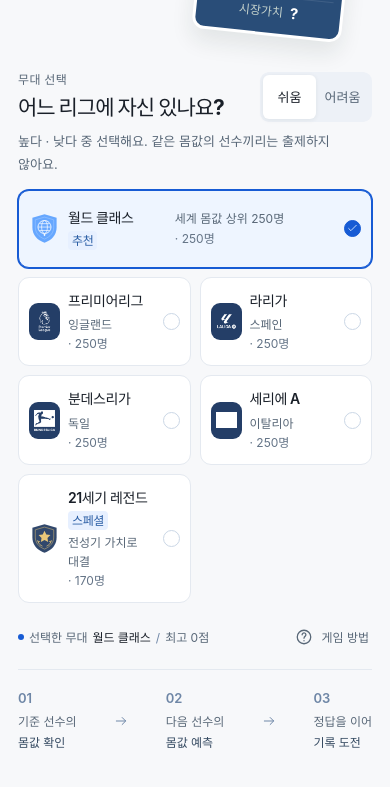
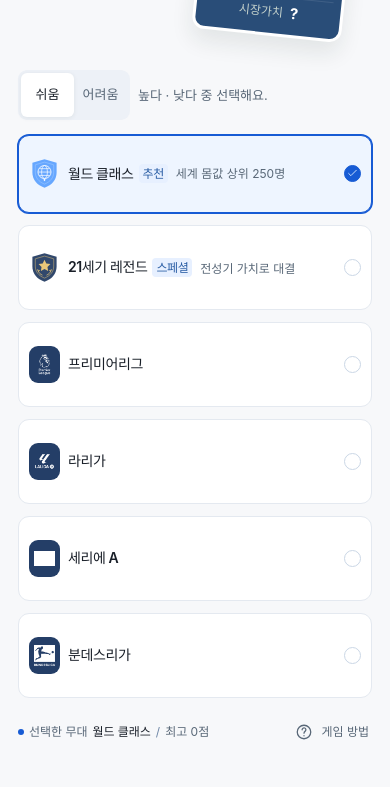
Before and after one commit to vivala0519/WhatsMyValue, a React (Vite) app: page / in a window 390 px wide. Shown: the part 467-1254 px from the top of the page. Built offline with nearby package versions, Linux system fonts and the light colour scheme; grey boxes are pictures that could not be loaded.

Commit message:
ui 개선

```diff
--- a/src/App.tsx
+++ b/src/App.tsx
@@ -190,15 +190,14 @@
                 </section>
                 <section className="edition-section" aria-labelledby="edition-title">
                     <div className="section-heading">
-                        <div><p className="eyebrow muted">무대 선택</p><h2 id="edition-title">어느 리그에 자신 있나요?</h2></div>
                         <div className="difficulty-control" role="group" aria-label="난이도">
                             <button aria-pressed={difficulty === 'easy'} onClick={() => setDifficulty('easy')}>쉬움
                             </button>
                             <button aria-pressed={difficulty === 'hard'} onClick={() => setDifficulty('hard')}>어려움
                             </button>
                         </div>
+                        <span className="difficulty-hint">{difficulty === 'easy' ? '높다 · 낮다 중 선택해요.' : '높다 · 같다 · 낮다 중 선택해요.'}</span>
                     </div>
-                    <p className="difficulty-hint">{difficulty === 'easy' ? '높다 · 낮다 중 선택해요. 같은 몸값의 선수끼리는 출제하지 않아요.' : '높다 · 같다 · 낮다 중 선택해요. 같은 몸값도 정확히 맞혀야 해요.'}</p>
                     <div className="edition-grid">{editions.map(item => <button key={item.id}
                                                                                 className={`edition-card ${edition === item.id ? 'selected' : ''}`}
                                                                                 onClick={() => setEdition(item.id)}
@@ -206,7 +205,7 @@
                         <LeagueMark edition={item.id} mark={item.mark} color={item.color}/><span
                         className="edition-info"><span className="edition-name">{item.name}{item.tag &&
                         <span className="edition-tag">{item.tag}</span>}</span><span
-                        className="edition-meta">{item.subtitle} <span>· {getPool(item.id).length}명</span></span></span>
+                        className="edition-meta">{item.subtitle}</span></span>
                         <span className="selection-indicator">{edition === item.id &&
                             <Icon name="check" size={16}/>}</span>
                     </button>)}</div>
@@ -216,13 +215,6 @@
                             방법
                         </button>
                     </div>
-                </section>
-                <section className="how-strip" aria-label="게임 진행 방법">
-                    <div><span>01</span><p>기준 선수의 <strong>몸값 확인</strong></p></div>
-                    <Icon name="arrow" size={18}/>
-                    <div><span>02</span><p>다음 선수의 <strong>몸값 예측</strong></p></div>
-                    <Icon name="arrow" size={18}/>
-                    <div><span>03</span><p>정답을 이어 <strong>기록 도전</strong></p></div>
                 </section>
             </>}
 
--- a/src/data.ts
+++ b/src/data.ts
@@ -14,11 +14,11 @@
 export const DATA_LABEL = 'Transfermarkt 게임 데이터 · 2026.10.29 수집'
 export const editions: Edition[] = [
   { id: 'world', name: '월드 클래스', subtitle: '세계 몸값 상위 250명', mark: 'WC', color: '#bce878', tag: '추천' },
-  { id: 'premier', name: '프리미어리그', subtitle: '잉글랜드', mark: 'PL', color: '#cbb5ef' },
-  { id: 'laliga', name: '라리가', subtitle: '스페인', mark: 'LL', color: '#f4a58e' },
-  { id: 'bundesliga', name: '분데스리가', subtitle: '독일', mark: 'BL', color: '#ed9da4' },
-  { id: 'seriea', name: '세리에 A', subtitle: '이탈리아', mark: 'SA', color: '#96c9e6' },
   { id: 'legends', name: '21세기 레전드', subtitle: '전성기 가치로 대결', mark: 'LG', color: '#dbca9a', tag: '스페셜' },
+  { id: 'premier', name: '프리미어리그', subtitle: '', mark: 'PL', color: '#cbb5ef' },
+  { id: 'laliga', name: '라리가', subtitle: '', mark: 'LL', color: '#f4a58e' },
+  { id: 'seriea', name: '세리에 A', subtitle: '', mark: 'SA', color: '#96c9e6' },
+  { id: 'bundesliga', name: '분데스리가', subtitle: '', mark: 'BL', color: '#ed9da4' },
 ]
 interface SourcePlayer { id: number; name: string; value: number; club: string; image: string; year?: number }
 const translations = localized as Record<string, { id: string; name: string; number: number; shirt: string; accent: string }>
--- a/src/styles.css
+++ b/src/styles.css
@@ -94,15 +94,21 @@
 .preview-vs { display: grid; place-items: center; position: absolute; top: 46%; left: 50%; transform: translate(-50%,-50%) rotate(-7deg); width: 48px; height: 48px; border-radius: 50%; background: var(--paper); border: 4px solid var(--paper); z-index: 3; font: 700 17px Arial, sans-serif; color: var(--ink); box-shadow: 0 3px 12px #112a2320; }
 .preview-sticker { display: flex; align-items: center; justify-content: center; gap: 10px; position: absolute; bottom: -4px; left: 50%; transform: translateX(-50%) rotate(-5deg); white-space: nowrap; background: var(--green); color: var(--green-dark); padding: 7px 16px; font-size: 13px; font-weight: 600; border-radius: 6px; box-shadow: 0 5px 12px #17302615; }
 .edition-section { margin-top: 17px; }
-.section-heading { display: flex; align-items: center; justify-content: space-between; gap: 20px; }
+.section-heading { display: flex; align-items: center; justify-content: space-between; gap: 20px; margin-bottom: 15px; }
 .muted { color: var(--muted); }
 .section-heading h2 { font-size: 24px; letter-spacing: -.8px; margin-top: 4px; }
 .difficulty-control { display: flex; padding: 4px; background: #e9ede4; border-radius: 9px; flex-shrink: 0; gap: 3px; }
 .difficulty-control button { min-width: 76px; min-height: 44px; border-radius: 6px; font-size: 14px; padding: 7px 15px; color: var(--muted); }
 .difficulty-control button[aria-pressed=true] { background: var(--surface); color: var(--ink); box-shadow: 0 1px 5px #10251d12; font-weight: 600; }
 .difficulty-control button:hover { color: var(--green-dark); }
-.difficulty-hint { margin: 8px 0 18px; color: var(--muted); font-size: 13px; }
+.difficulty-hint { color: var(--muted); font-size: 13px; }
 .edition-grid { display: grid; grid-template-columns: repeat(3,1fr); gap: 12px; }
+/* 모바일: 한 줄에 1개 */
+@media (max-width: 768px) {
+  .edition-grid {
+    grid-template-columns: 1fr;
+  }
+}
 .edition-card { display: flex; align-items: center; text-align: left; padding: 15px 18px; gap: 14px; border: 1px solid var(--line); border-radius: 11px; background: var(--surface); min-height: 90px; }
 .edition-card.selected { border-color: #739b4e; background: #edf4e3; box-shadow: 0 0 0 1px #739b4e; }
 .edition-card:hover { border-color: #739b4e; transform: translateY(-2px); }
@@ -301,16 +307,16 @@
   .preview-vs { display: none; }
   .preview-sticker { display: none; }
   .edition-section { margin-top: 16px; }
-  .section-heading { gap: 8px; align-items: flex-end; }
+  .section-heading { gap: 8px; justify-content: flex-start}
   .section-heading .eyebrow { font-size: 12px; }
   .section-heading h2 { font-size: 21px; letter-spacing: -1px; line-height: 1.4; }
   .difficulty-control { padding: 3px; gap: 0; }
   .difficulty-control button { min-width: 53px; padding: 6px 8px; min-height: 44px; font-size: 13px; }
-  .difficulty-hint { font-size: 13px; margin-bottom: 15px; line-height: 1.7; }
-  .edition-grid { grid-template-columns: repeat(2,minmax(0,1fr)); gap: 9px; }
+  .difficulty-hint { font-size: 13px; line-height: 1.7; }
+  /*.edition-grid { grid-template-columns: repeat(2,minmax(0,1fr)); gap: 9px; }*/
   .edition-card { min-height: 85px; padding: 12px 10px; gap: 8px; }
   .edition-card:first-child { grid-column: 1/-1; min-height: 78px; }
-  .edition-card:first-child .edition-info { display: flex; justify-content: space-between; align-items: center; padding-right: 10px; gap: 8px; }
+  .edition-card .edition-info { display: flex; justify-content: flex-start; align-items: center; padding-right: 10px; gap: 8px; }
   .edition-card:first-child .edition-meta { margin-top: 0; }
   .league-mark { width: 31px; height: 37px; }
   .edition-name { flex-wrap: wrap; font-size: 14px; line-height: 1.6; gap: 1px 5px; }
```
